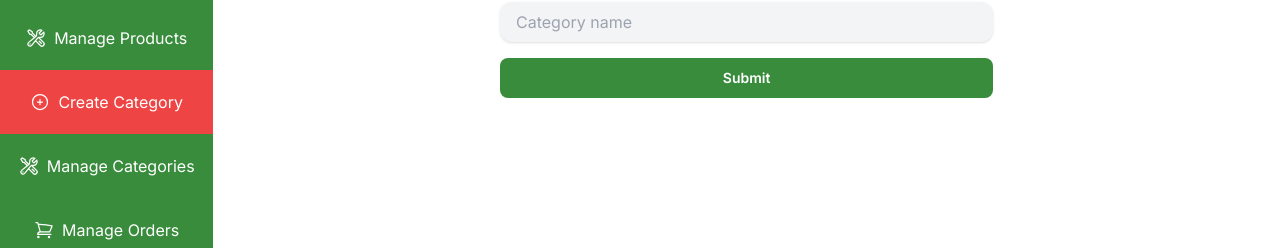
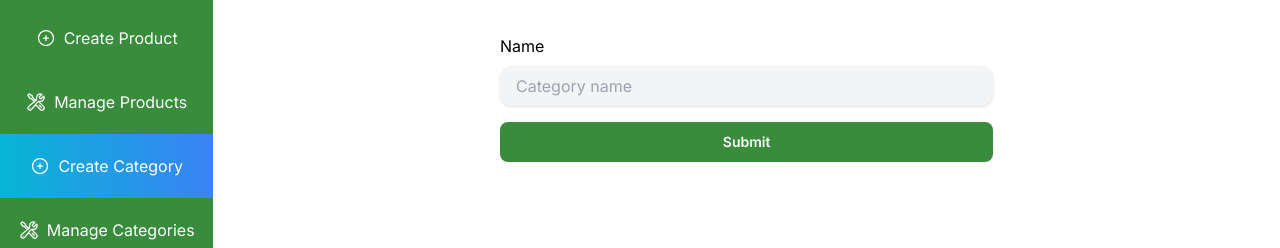
Before and after one commit to abdulsamad/shopper-ave, a Next.js app in the folder apps/client/: page /admin/create-category in a window 1280 px wide. Shown: the part 122-370 px from the top of the page. Built offline with nearby package versions, Linux system fonts and the light colour scheme; no server answers.

Commit message:
:construction: Added admin layout and sidebar

```diff
--- a/apps/client/pages/_app.tsx
+++ b/apps/client/pages/_app.tsx
@@ -2,8 +2,8 @@ import { useState } from 'react';
 import type { AppProps } from 'next/app';
 import { QueryClient, QueryClientProvider } from '@tanstack/react-query';
 
-import Navbar from '@components/layout/navbar';
-import Footer from '@components/layout/footer';
+import Navbar from '@components/navbar';
+import Footer from '@components/footer';
 
 // Global Styles
 import '@styles/index.css';
--- /dev/null
+++ b/apps/client/src/components/admin/layout/index.tsx
@@ -0,0 +1,24 @@
+import React from 'react';
+
+import Sidebar from '@components/admin/sidebar';
+
+interface AdminLayout {
+  title: React.ReactNode | string;
+  children: React.ReactNode;
+}
+
+const AdminLayout = ({ title, children }: AdminLayout) => {
+  return (
+    <div className="grid flex-1 grid-cols-12">
+      <Sidebar />
+      <div className="col-span-10">
+        <div className="container">
+          <h1 className="my-3 text-center text-4xl text-gray-700">{title}</h1>
+        </div>
+        {children}
+      </div>
+    </div>
+  );
+};
+
+export default AdminLayout;
--- a/apps/client/src/components/admin/sidebar/index.tsx
+++ b/apps/client/src/components/admin/sidebar/index.tsx
@@ -52,7 +52,9 @@ const Sidebar = () => {
           const isActive = router.pathname === `/admin/${route}` || isHomeActive;
 
           return (
-            <li key={title} className={isActive ? 'bg-red-500' : ''}>
+            <li
+              key={title}
+              className={isActive ? 'bg-gradient-to-r from-cyan-500 to-blue-500' : ''}>
               <Link href={`/admin/${route}`} className="flex items-center justify-center px-4 py-5">
                 {<Icon className="mr-2 h-5 w-5" />}
                 <span>{title}</span>
```
